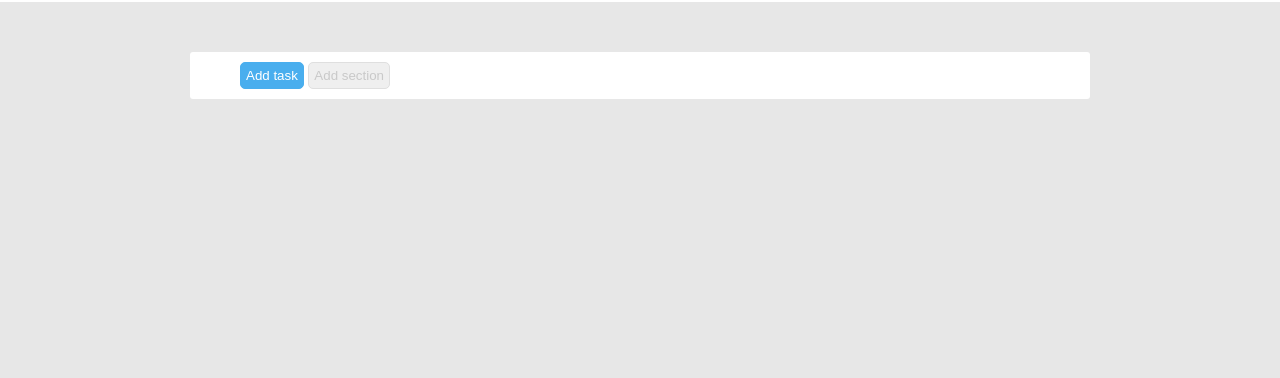
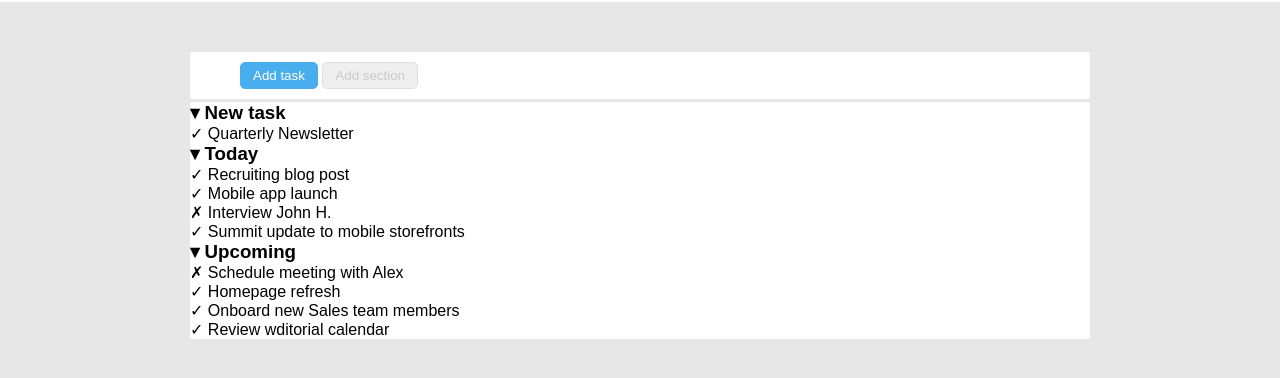
Before and after one commit to HikariNM/html-css-toboolist, a plain HTML site: page index.html in a window 1280 px wide. Shown: the part 58-436 px from the top of the page. Drawn offline with Linux system fonts and the light colour scheme.

Commit message:
aggiunto corpo html

```diff
--- a/css/style.css
+++ b/css/style.css
@@ -1,7 +1,8 @@
 * {
     font-family: Arial, Helvetica, sans-serif;
+    padding: 0;
     margin: 0;
-    padding: 0;
+
 }
 
 body {
@@ -9,17 +10,18 @@ body {
     background-color: #e7e7e7;
 }
 
-/*  */
+/* UTILITY */
 
 .container {
     max-width: 900px;
-    margin: 0 auto;
+    margin: 0 auto 3px auto;
     border-radius: 3px;
+    background-color: #FFFFFF;
 }
 
-.bg-wh {
+/* .bg-wh {
     background-color: #FFFFFF;
-}
+} */
 
 /* HEADER */
 nav {
@@ -28,6 +30,7 @@ nav {
     display: flex;
     align-items: center;
     margin-bottom: 50px;
+    background-color: #FFFFFF;
 }
 
 #logo {
@@ -41,7 +44,7 @@ nav {
 /* MAIN */
 
 button{
-    padding: 5px;
+    padding: 5px 12px;
     border-radius: 5px;
     border: 1px solid rgb(223, 223, 223);
     margin: 10px 0;
@@ -57,3 +60,7 @@ button{
 .wh-button{
     color: #c9c9c9;
 }
+
+ul{
+    list-style: none;
+}
--- a/index.html
+++ b/index.html
@@ -17,9 +17,43 @@
     </header>
 
     <main>
-        <div class="container bg-wh">
+        <div class="container">
             <button class="blue-button">Add task</button>
             <button class="wh-button">Add section</button>
+        </div>
+        <div class="container">
+
+            <ul>
+                <li>
+                    <h3>&blacktriangledown; New task</h3>
+                    <ul>
+                        <li><span>&check;</span> Quarterly Newsletter</li>
+                    </ul>
+                </li>
+            </ul>
+
+            <ul>
+                <li>
+                    <h3>&blacktriangledown; Today</h3>
+                    <ul>
+                        <li><span>&check;</span> Recruiting blog post</li>
+                        <li><span>&check;</span> Mobile app launch</li>
+                        <li><span>&cross;</span> Interview John H.</li>
+                        <li><span>&check;</span> Summit update to mobile storefronts</li>
+                    </ul>
+                </li>
+            </ul>
+
+            <ul>
+                <li>
+                    <h3>&blacktriangledown; Upcoming</h3>
+                    <li><span>&cross;</span> Schedule meeting with Alex</li>
+                    <li><span>&check;</span> Homepage refresh</li>
+                    <li><span>&check;</span> Onboard new Sales team members</li>
+                    <li><span>&check;</span> Review wditorial calendar</li>
+                </li>
+            </ul>
+
         </div>
     </main>
 </body>
```
